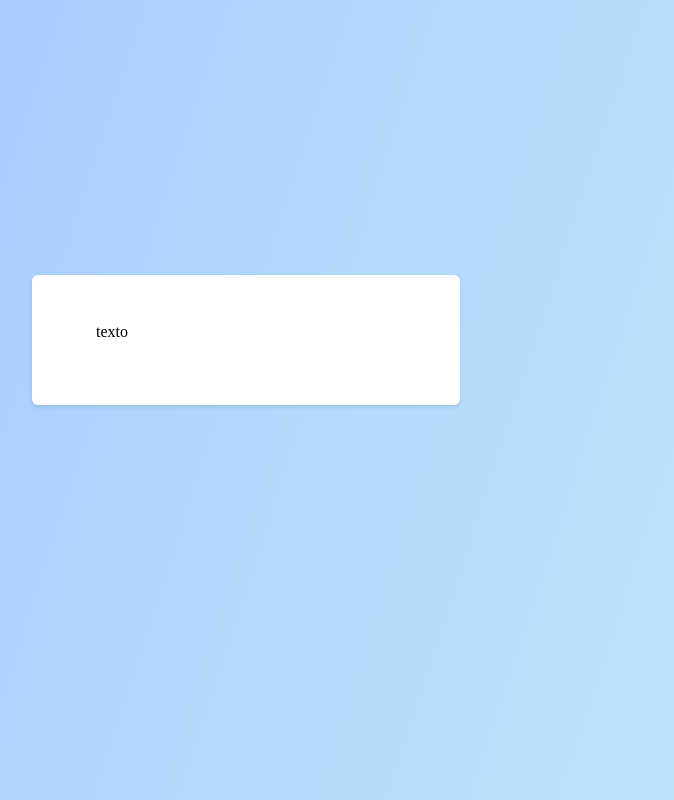
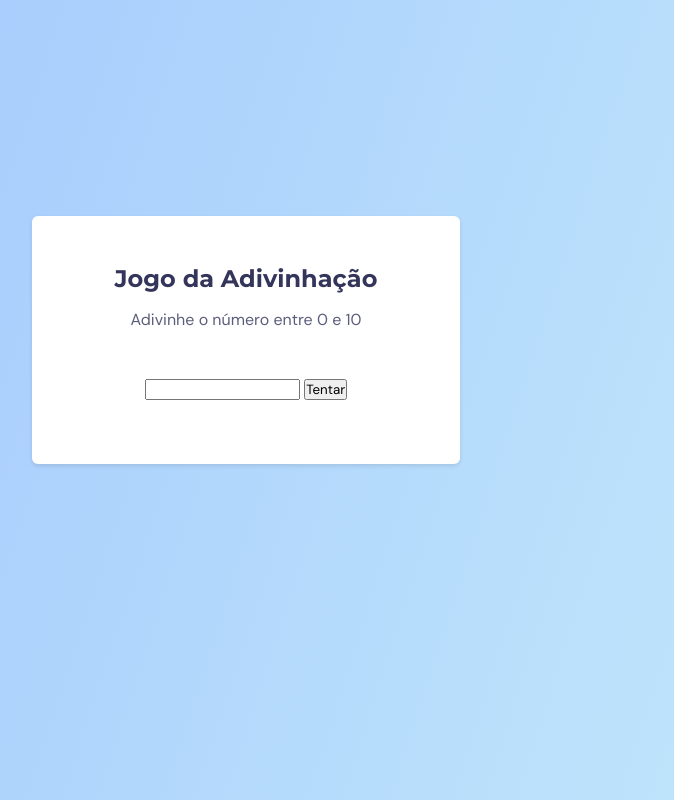
Before and after one commit to Czar1347/explorer-jogo-adivinhacao, a plain HTML site: page index.html in a window 1280 px wide. Shown: the whole page, without its empty margins (394-1068 px from the left). Drawn offline with Linux system fonts and the light colour scheme.

Commit message:
Fontes e Textos

```diff
--- a/index.html
+++ b/index.html
@@ -1,14 +1,27 @@
 <!DOCTYPE html>
 <html lang="pt-br">
+
 <head>
+    <link rel="preconnect" href="https://fonts.googleapis.com">
+    <link rel="preconnect" href="https://fonts.gstatic.com" crossorigin>
     <meta charset="UTF-8">
     <meta name="viewport" content="width=device-width, initial-scale=1.0">
     <title>Jogo Adivinhação</title>
     <link rel="stylesheet" href="style.css">
+    <link
+        href="https://fonts.googleapis.com/css2?family=DM+Sans:ital,opsz,wght@0,9..40,100..1000;1,9..40,100..1000&family=Montserrat:ital,wght@0,100..900;1,100..900&display=swap"
+        rel="stylesheet">
 </head>
+
 <body>
     <main>
-        texto
+        <h1>Jogo da Adivinhação</h1>
+        <p>Adivinhe o número entre 0 e 10</p>
+        <form>
+            <input type="text">
+            <button>Tentar</button>
+        </form>
     </main>
 </body>
+
 </html>
--- a/style.css
+++ b/style.css
@@ -14,6 +14,12 @@ body {
     display: grid;
     place-items: center;
     height: 100vh;
+
+}
+
+body, button, input{
+    font-family: 'DM Sans', sans-serif;
+
 }
 
 main {
@@ -24,4 +30,22 @@ main {
 
     width: min(42.8rem, 90%);
     margin-top: -12rem;
+
+    text-align: center;
 }
+
+h1{
+    font-family: 'Montserrat', sans-serif;
+    font-size: 2.4rem;
+    margin-bottom: 1.6rem;
+
+}
+h1, p{
+    color: #34355B;
+}
+p{
+    opacity: .8;
+}
+form{
+    margin-top: 4.8rem;
+}
```
